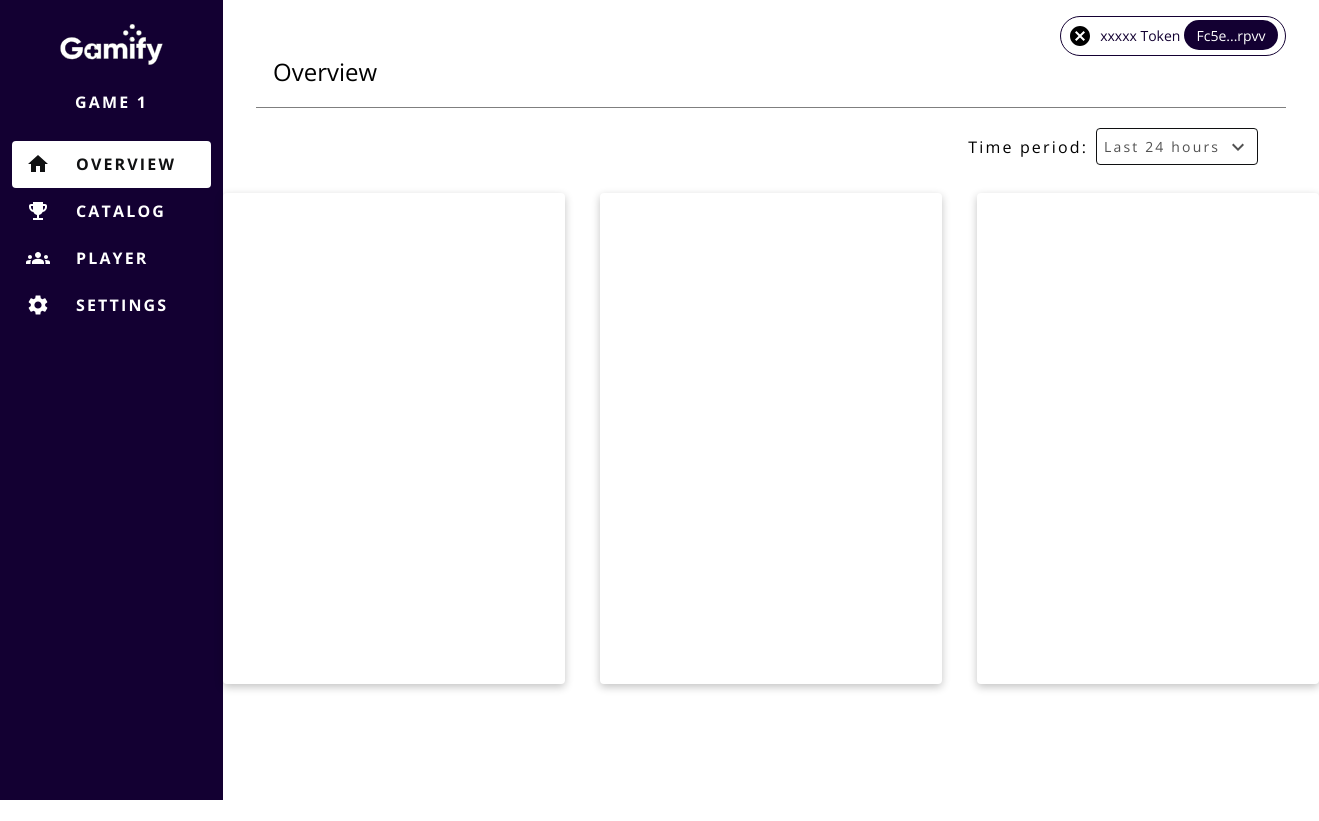
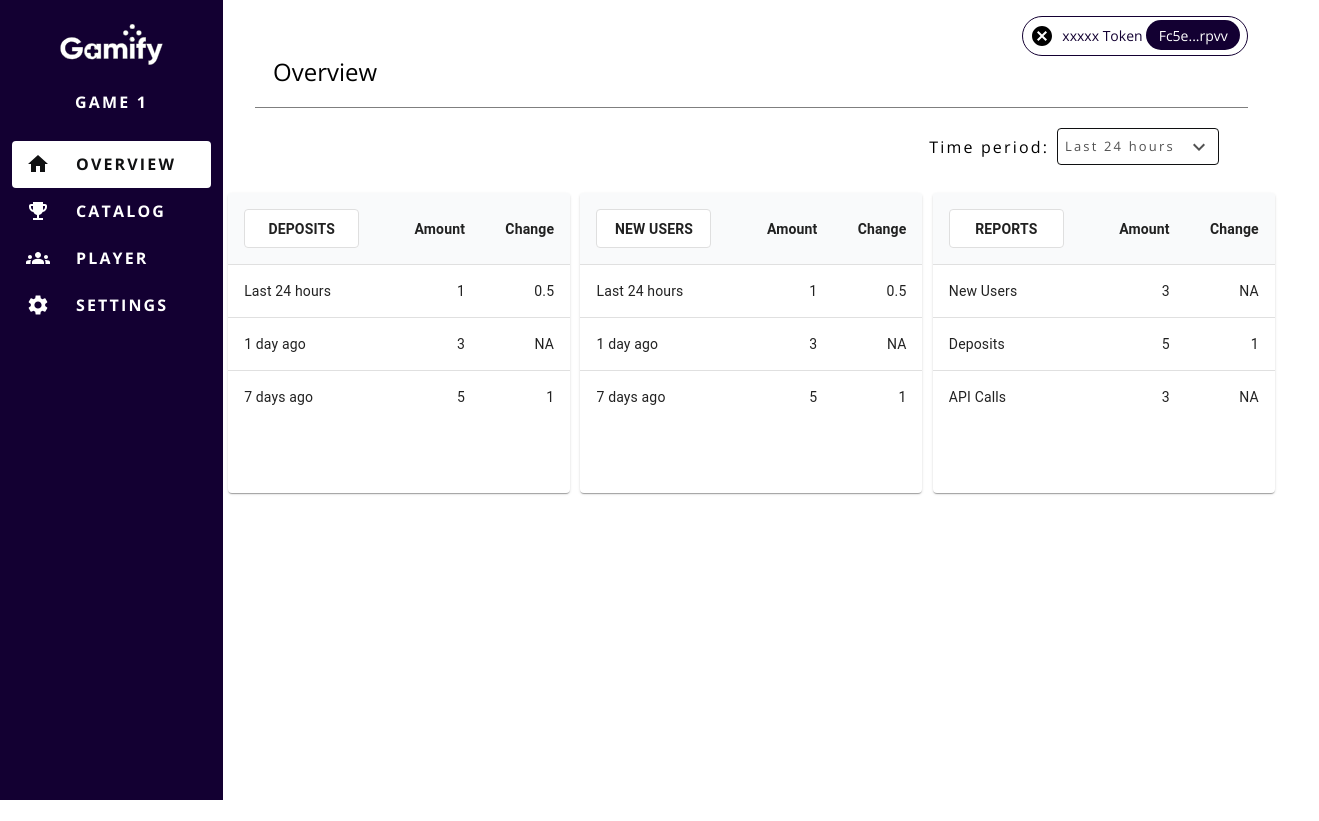
Before and after one commit to Sotatek-NguyenNguyen/gaming-adminpage, a Next.js app: page /overview in a window 1280 px wide. Shown: the whole page, 1319 px wide, since content can reach past the window. Built offline with nearby package versions, Linux system fonts and the light colour scheme.

Commit message:
temporary: overview table

```diff
--- a/components/UI/Card.js
+++ b/components/UI/Card.js
@@ -1,11 +1,19 @@
 import React from 'react'
 
-function Card() {
+function Card(props) {
   return (
     <div className='card'>
-        <div className='cart__header'></div>
-        <div className='cart__content'></div>
-        <div className='cart__actions'></div>
+        {/* <div className='card__header'>
+          <div className='card__header--title'>Deposits</div>
+          <div>Amount</div>
+          <div>Change</div>
+        </div> */}
+
+        <div className='card__content'>
+          {props.children}
+        </div>
+
+        <div className='card__actions'></div>
     </div>
   )
 }
--- /dev/null
+++ b/components/UI/Table/BasicTable.js
@@ -0,0 +1,53 @@
+import Table from "@mui/material/Table";
+import TableBody from "@mui/material/TableBody";
+import TableCell from "@mui/material/TableCell";
+import TableContainer from "@mui/material/TableContainer";
+import TableHead from "@mui/material/TableHead";
+import TableRow from "@mui/material/TableRow";
+import Paper from "@mui/material/Paper";
+
+export default function BasicTable({ title, rows }) {
+  return (
+    <TableContainer sx={{ width: 342, height: 300 }} component={Paper}>
+      <Table sx={{ minWidth: 342 }} aria-label="simple table">
+        <TableHead sx={{background: '#F9FAFB'}}>
+          <TableRow sx={{fontWeight: 'bold'}}>
+            <TableCell style={{ textTransform: "uppercase" }}>
+              <div
+                style={{ fontWeight: "bold",
+                width: "115px",
+                height: "39px",
+                display: 'flex',
+                alignItems: 'center',
+                justifyContent: 'center',
+                border: '1px solid #DFDFDF',
+                borderRadius: '4px',
+                background: '#FFF'
+              }}
+              >
+                {title}
+              </div>
+            </TableCell>
+            <TableCell sx={{fontWeight: 'bold'}} align="right">Amount</TableCell>
+            <TableCell sx={{fontWeight: 'bold'}} align="right">Change</TableCell>
+          </TableRow>
+        </TableHead>
+
+        <TableBody>
+          {rows.map((row) => (
+            <TableRow
+              key={row.name}
+              sx={{ "&:last-child td, &:last-child th": { border: 0 } }}
+            >
+              <TableCell component="th" scope="row">
+                {row.name}
+              </TableCell>
+              <TableCell align="right">{row.amount}</TableCell>
+              <TableCell align="right">{row.change}</TableCell>
+            </TableRow>
+          ))}
+        </TableBody>
+      </Table>
+    </TableContainer>
+  );
+}
--- a/pages/overview/index.js
+++ b/pages/overview/index.js
@@ -1,13 +1,48 @@
-import React, { useState } from "react";
+import React from "react";
 import Layout from "../../components/Layouts/Layout";
 import Dropdown from "../../components/UI/Dropdown";
-import Card from '../../components/UI/Card.js';
+import Card from "../../components/UI/Card.js";
+import BasicTable from "../../components/UI/Table/BasicTable";
 
 function OverviewPage() {
   const dropdownOptions = [
-    {title: 'Last 24 hours', value: 1},
-    {title: 'Last 7 days', value: 7},
-    {title: 'Last 30 days', value: 30}
+    { title: "Last 24 hours", value: 1 },
+    { title: "Last 7 days", value: 7 },
+    { title: "Last 30 days", value: 30 },
+  ];
+
+  function createData(name, amount, change) {
+    return { name, amount, change };
+  }
+
+  const tablesData = [
+    {
+      id: 1,
+      title: "Deposits",
+      rows: [
+        createData("Last 24 hours", 1, 0.5),
+        createData("1 day ago", 3, "NA"),
+        createData("7 days ago", 5, 1),
+      ],
+    },
+    {
+      id: 2,
+      title: "New Users",
+      rows: [
+        createData("Last 24 hours", 1, 0.5),
+        createData("1 day ago", 3, "NA"),
+        createData("7 days ago", 5, 1),
+      ],
+    },
+    {
+      id: 3,
+      title: "Reports",
+      rows: [
+        createData("New Users", 3, "NA"),
+        createData("Deposits", 5, 1),
+        createData("API Calls", 3, "NA"),
+      ],
+    },
   ];
 
   return (
@@ -18,9 +53,13 @@ function OverviewPage() {
       </div>
 
       <div className="card-list">
-        <Card />
-        <Card />
-        <Card />
+          {
+            tablesData.map(tb => <BasicTable
+              key={tb.id}
+              title={tb.title}
+              rows={tb.rows}
+              />)
+          }
       </div>
     </React.Fragment>
   );
--- a/sass/components/_card.scss
+++ b/sass/components/_card.scss
@@ -1,19 +1,44 @@
 .card {
   background: $color--white;
   width: 21.375rem;
-    height: 491px;
+  height: 300px;
   border-radius: 4px;
   box-shadow: rgba(0, 0, 0, 0.24) 0px 3px 8px;
 
   &__header {
+    height: 65px;
+    background: $background-primary-light;
+    display: flex;
+    justify-content: space-around;
+    align-items: center;
+    letter-spacing: 0.15008px;
+    font-weight: bold;
+    font-size: 14px;
+    line-height: 16px;
 
+    &--title {
+      text-transform: uppercase;
+      background: $color--white;
+      border: 1px solid #DFDFDF;
+      border-radius: 4px;
+      width: 116px;
+      height: 40px;
+      display: flex;
+      justify-content: center;
+      align-items: center;
+    }
   }
 
   &__content {
 
+    &--item {
+      display: flex;
+      justify-content: space-around;
+      padding: 10px 0;
+      border-bottom: 1px solid $background-primary-dark;
+    }
   }
 
   &__actions {
-
   }
 }
--- a/sass/components/_dropdown.scss
+++ b/sass/components/_dropdown.scss
@@ -14,6 +14,7 @@
     align-items: center;
     padding: 0 7px;
     justify-content: space-between;
+    font-size: 13px;
   }
 
   &__content {
--- a/sass/pages/_overview.scss
+++ b/sass/pages/_overview.scss
@@ -20,11 +20,5 @@
 
 .card-list {
   display: flex;
-  justify-content: center;
-
-  .card {
-    &:not(:last-child) {
-      margin-right: 35px;
-    }
-  }
+  justify-content: space-around;
 }
```
Also changed, not shown: components/UI/Table.js (deleted). Lines whose indentation alone changed are shown as unchanged.
